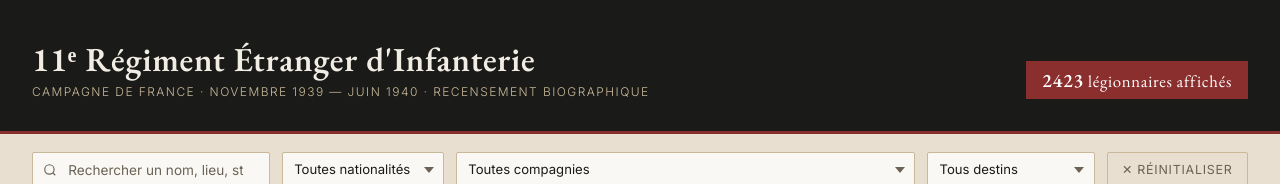
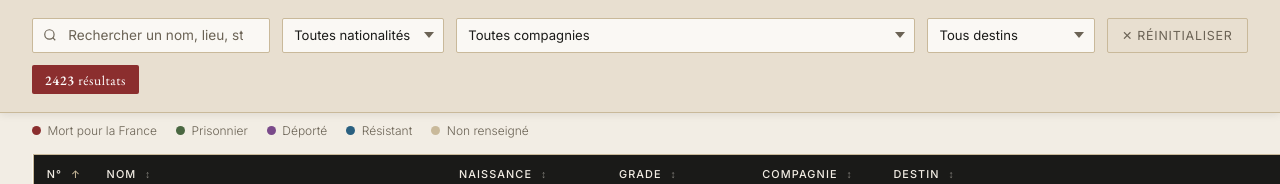
Before and after one commit to zestend-collab/-11rei-recensement, a plain HTML site: page recensement-11rei.html in a window 1280 px wide. Shown: the top 184 px of the page. Drawn offline with nearby package versions, Linux system fonts and the light colour scheme.

Commit message:
Update recensement-11rei.html

```diff
--- a/recensement-11rei.html
+++ b/recensement-11rei.html
@@ -13,12 +13,8 @@
   }
   body{background:var(--parchment);color:var(--ink);font-family:'Inter',sans-serif;font-size:14px;font-weight:300;min-height:100vh}
 
-  header{background:var(--ink);color:var(--parchment);padding:2.5rem 2rem 2rem;border-bottom:3px solid var(--red)}
-  .header-inner{max-width:1300px;margin:0 auto;display:flex;align-items:flex-end;justify-content:space-between;gap:1rem;flex-wrap:wrap}
-  .regiment{font-family:'EB Garamond',serif;font-size:clamp(1.4rem,3vw,2.1rem);font-weight:600;letter-spacing:.02em;line-height:1.15}
-  .subtitle{font-size:.75rem;color:var(--aged);letter-spacing:.12em;text-transform:uppercase;margin-top:.35rem}
-  .counter-badge{background:var(--red);color:#fff;font-family:'EB Garamond',serif;font-size:1.05rem;padding:.4rem 1rem;letter-spacing:.04em;white-space:nowrap}
-  #visible-count{font-weight:600;font-size:1.2rem}
+  .counter-badge{background:var(--red);color:#fff;font-family:'EB Garamond',serif;font-size:.85rem;padding:.35rem .8rem;letter-spacing:.04em;white-space:nowrap;border-radius:2px;align-self:center}
+  #visible-count{font-weight:600}
 
   .controls{background:var(--sand);border-bottom:1px solid var(--aged);padding:1.1rem 2rem;position:sticky;top:0;z-index:100;box-shadow:0 2px 8px rgba(0,0,0,.08)}
   .controls-inner{max-width:1300px;margin:0 auto;display:flex;flex-wrap:wrap;gap:.75rem;align-items:center}
@@ -92,16 +88,6 @@
 </head>
 <body>
 
-<header>
-  <div class="header-inner">
-    <div>
-      <div class="regiment">11ᵉ Régiment Étranger d'Infanterie</div>
-      <div class="subtitle">Campagne de France · Novembre 1939 — Juin 1940 · Recensement biographique</div>
-    </div>
-    <div class="counter-badge"><span id="visible-count">—</span> légionnaires affichés</div>
-  </div>
-</header>
-
 <div class="controls">
   <div class="controls-inner">
     <div class="search-wrap">
@@ -119,6 +105,7 @@
       <option value="inconnu">Non renseigné</option>
     </select>
     <button class="btn-reset" id="reset">✕ Réinitialiser</button>
+    <div class="counter-badge"><span id="visible-count">—</span> résultats</div>
   </div>
 </div>
 
```
